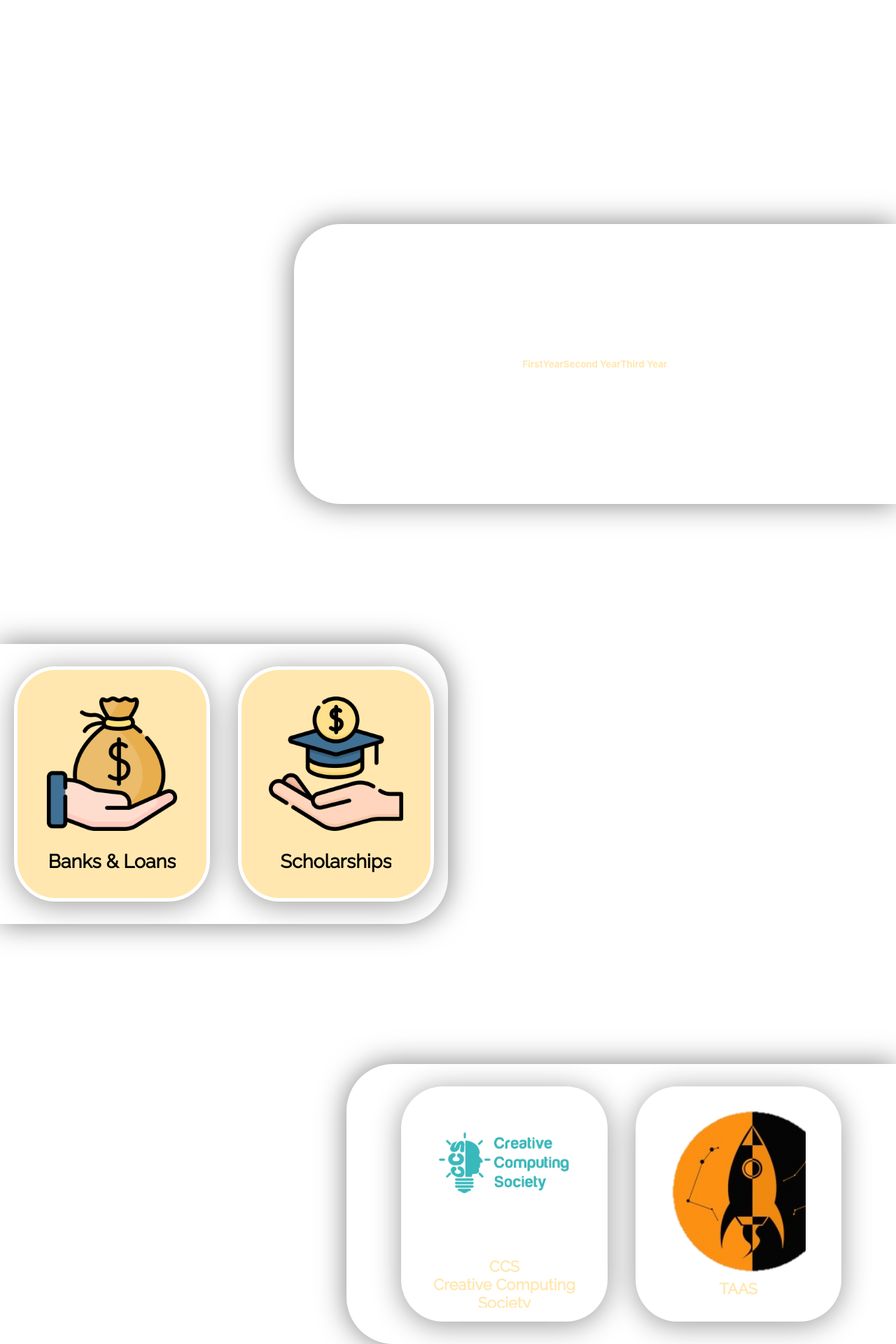
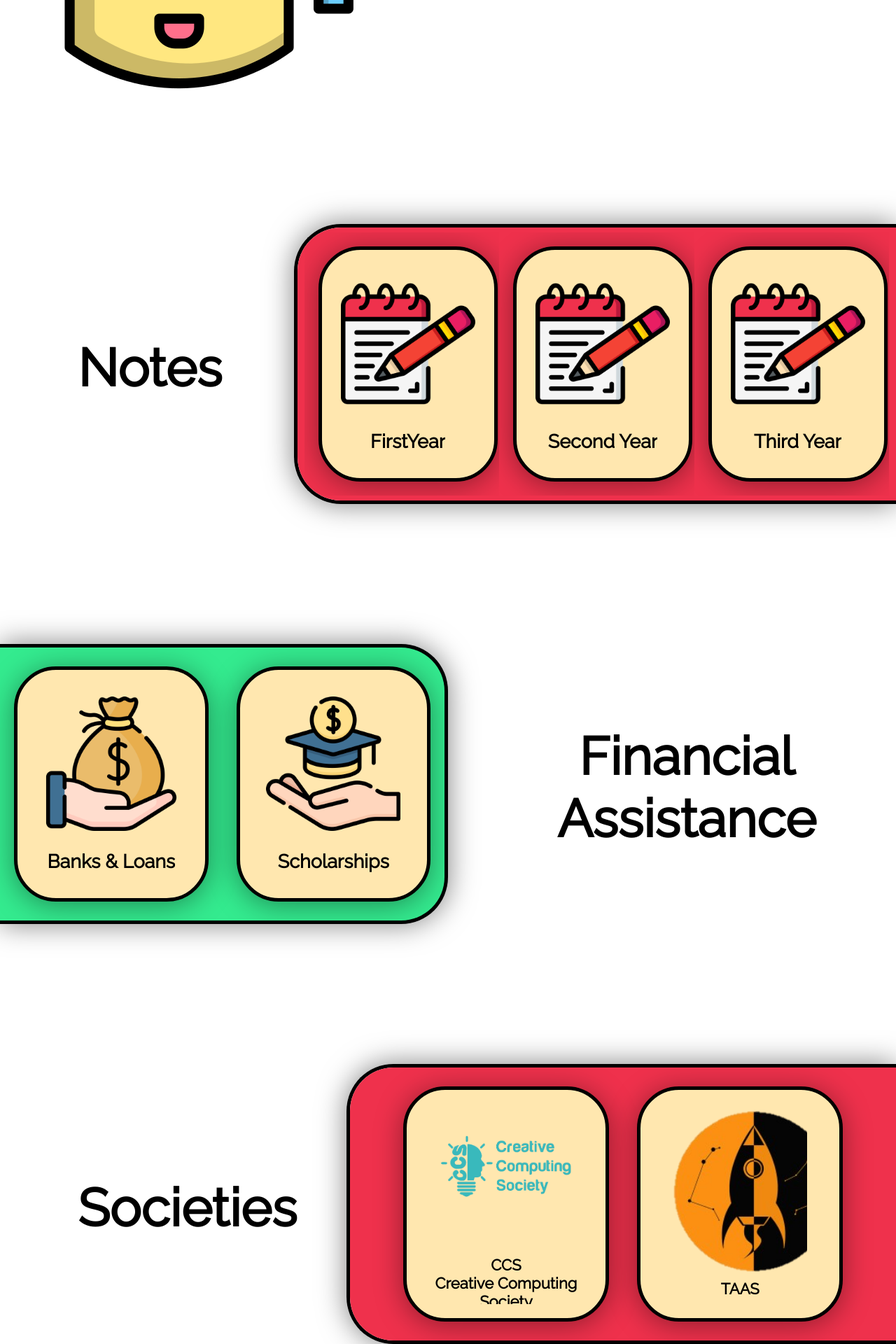
Before and after one commit to Akhil-Sharma-26/code-hunters, a React (Create React App) app in the folder client/: page / in a window 1280 px wide. Shown: the part 480-2400 px from the top of the page at 70% size. Built offline with nearby package versions, Linux system fonts and the light colour scheme.

Commit message:
updated-home

```diff
--- a/client/src/Styles/Home.scss
+++ b/client/src/Styles/Home.scss
@@ -1,17 +1,19 @@
-@import url("https://fonts.googleapis.com/css2?family=Raleway&display=swap");
+@import url('https://fonts.googleapis.com/css2?family=Raleway&display=swap');
 
-.home {
+.home{
+
     // background-color: #2980b9;
     width: 100%;
-  height: 100vh;
-  border: null;
-  border-radius: 0 0 200px 200px;
+    height : 100vh;
+    border : null;
+    border-radius: 0 0 200px 200px  ;
 
     > main {
+
         display: flex;
         flex-direction: column;
         align-items: flex-end;
-    width: 100%;
+        width : 100% ;
         height: 100%;
         justify-content: center;
         padding: 20px;
@@ -20,81 +22,81 @@
 
         > h1 {
             font-size: 60px;
-      font-family: "Raleway", sans-serif;
-      color: white;
+            font-family: 'Raleway', sans-serif;
+            color: black;
             z-index: 1;
             backdrop-filter: blur(2px);
         }
 
         > p {
-      font-family: "Gill Sans", "Gill Sans MT", Calibri, "Trebuchet MS",
-        sans-serif;
+            font-family: 'Gill Sans', 'Gill Sans MT', Calibri, 'Trebuchet MS', sans-serif;
             font-size: 27px;
-      color: white;
+            color: black;
             z-index: 1;
             text-align: right;
             // backdrop-filter: blur(3px);
             // margin-bottom: 70vh;
         }
+
     }
 
-  &::before {
+    &::before{
         content: "";
         width: 90%;
         height: 100%;
         position: absolute;
-    // background: no-repeat left url("../Assets/graduation-cap.png") ;
-    z-index: 0;
+        background: no-repeat left url("../Assets/graduation-cap.png") ;
+        z-index: 0 ;
         // background-image: url("../Assets/1.png");
         // background-repeat: no-repeat;
         // background-position: center;
         // filter: blur( 3px );
-    border-radius: 0 0 200px 200px;
+        border-radius: 0 0 200px 200px  ;
     }
+
+
 }
 
 .home2 {
     width: 100%;
-  height: 100vh;
-  // background-color: white;
-  padding: 500px 0;
+    height : 100vh ;
+    background-color: white;
+    padding: 500px 0 ;
     display: flex;
-  align-items: center;
-  justify-content: right;
-  margin-top: -200px;
+    align-items:center;
+    justify-content:right;
+    margin-top: -200px ;
     // background-image: url("../Assets/3.jpeg");
     // filter: blur(2px);
     // background-size: cover;
-  z-index: -1;
-  color: white;
 
-  > .sidenote {
-    // color: white;
+   > .sidenote{
+    color: red;
     padding: 111px;
     font-size: 75px;
-    margin-bottom: 190px;
-    font-family: "Raleway", sans-serif;
+    margin-bottom: 190px ;
+    font-family: 'Raleway', sans-serif;
     font-weight: 800;
+    color: black;
 
-    // color: white;
    }
 
    > .box {
+
     display: flex;
     align-items: center;
     justify-content: center;
     width: 70vw;
     // background-color: #FFE7AF;
-    // background-color: #EF314C;
-    // background-color: 10415B; // !
-    box-shadow: 0px 0px 40px rgba($color: #000000, $alpha: 0.5);
-    margin-top: -200px;
+    background-color: #EF314C;
+    box-shadow:  0px 0px 40px rgba($color: #000000, $alpha: 0.5);
+    margin-top: -200px ;
     height: 50vh;
-    border-radius: 67px 0 0 67px;
+    border-radius: 67px 0 0 67px  ;
     z-index: 1;
     // border-style: none;
     padding: 10px;
-    // border: 5px solid white;
+    border: 5px solid black;
     border-right: none;
 
     // > img {
@@ -113,41 +115,38 @@
     //     // backdrop-filter: blur(2px);
 
     //     > p {
-    //         color : white;
+    //         color : black;
     //         letter-spacing: 2px ;
     //         word-spacing: 5px ;
     //         font-family: 'Gill Sans', 'Gill Sans MT', Calibri, 'Trebuchet MS', sans-serif;
     //     }
   //    }
-
+    >.link{
     > div {
         display: flex;
             flex-direction: column;
             align-items: center;
             justify-content: center;
-      padding: 20px;
-      width: 23vw;
+            // padding: 20px;
+            width: 20vw;;
             // background-color: #58C4C3;
-      margin: 20px;
+            margin: 20px ;
             height: 42vh;
             border-radius: 60px;
             box-shadow: 0px 5px 40px rgba($color: #000000, $alpha: 0.4);
-      // background-color: #FFE7AF;
-      // border: 5px solid white;
+            background-color: #FFE7AF;
+            border: 5px solid black;
             // padding: 50px;;
-
             > .pic1 {
                 background-image: url("../Assets/notes.png");
                 width: 15vw;
                 height: 25vh;
-        background-size: contain;
+                background-size:contain;
                 background-repeat: no-repeat;
                 border-radius: 10px;
                 // padding: 10px;
                 margin-top: 0px;
                 margin-bottom: 10px;
-        color: white;
-        align-content: center;
             }
             > .pic2 {
                 background-image: url("../Assets/notes.png");
@@ -171,27 +170,33 @@
                 margin-top: 0px;
                 margin-bottom: 10px;
             }
-      > h5 {
+            > h5{
                 font-size: 27px;
-        font-family: "Raleway", sans-serif;
+                font-family: 'Raleway', sans-serif; ;
                 margin-top: 10px;
+            }
+
+    }
+}
+    >.link{
+    > div:hover{
+
+        animation: imgUp 0.2s linear 2 alternate;
+
+        @keyframes imgUp {
+            to {
+                transform: translateY(  -10px );
+            }
+        }
+    }}
+
     }
 }
 
-    > div:hover {
-      animation: imgUp 0.2s linear 2 alternate;
-      @keyframes imgUp {
-        to {
-          transform: translateY(-10px);
-        }
-      }
-    }
-  }
-}
 
 @keyframes imgUp {
     to {
-    transform: translateY(-10px);
+        transform: translateY( - 10px );
     }
 }
 
@@ -215,10 +220,10 @@
 
 //         > h1 {
 //             text-transform: uppercase;
-//             border-bottom: 2px white;
+//             border-bottom: 2px black;
 //             padding : 4px ;
 //             // width: 50px;
-//             color: white;
+//             color: black;
 //         }
 
 //         > p {
@@ -233,46 +238,48 @@
 
 .home3 {
     width: 100%;
-  height: 100vh;
-  // background-color: white;
-  padding: 500px 0;
+    height : 100vh ;
+    background-color: white;
+    padding: 500px 0 ;
     display: flex;
-  align-items: center;
-  justify-content: left;
-  margin-top: -400px;
+    align-items:center;
+    justify-content:left;
+    margin-top: -400px ;
     // background-image: url("../Assets/3.jpeg");
     // filter: blur(2px);
     // background-size: cover;
     z-index: -1;
 
-  > .sidenote {
+   > .sidenote{
     color: red;
     padding: 111px;
     font-size: 75px;
-    margin-bottom: 190px;
-    font-family: "Raleway", sans-serif;
+    margin-bottom: 190px ;
+    font-family: 'Raleway', sans-serif;
     font-weight: 800;
-    color: white;
+    color: black;
     // margin-right: -20px;
     margin-left: 45px;
     text-align: center;
+
    }
 
    > .box {
+
     display: flex;
     align-items: center;
     justify-content: center;
     width: 50vw;
     // background-color: #FFE7AF;
-    // background-color: #34EB8F;
-    box-shadow: 0px 0px 40px rgba($color: #000000, $alpha: 0.5);
-    margin-top: -200px;
+    background-color: #34EB8F;
+    box-shadow:  0px 0px 40px rgba($color: #000000, $alpha: 0.5);
+    margin-top: -200px ;
     height: 50vh;
-    border-radius: 0 67px 67px 0;
+    border-radius: 0 67px 67px 0  ;
     z-index: 1;
     // border-style: none;
     padding: 0px;
-    // border: 5px solid white;
+    border: 5px solid black;
     border-left: none;
 
     // > img {
@@ -291,7 +298,7 @@
     //     // backdrop-filter: blur(2px);
 
     //     > p {
-    //         color : white;
+    //         color : black;
     //         letter-spacing: 2px ;
     //         word-spacing: 5px ;
     //         font-family: 'Gill Sans', 'Gill Sans MT', Calibri, 'Trebuchet MS', sans-serif;
@@ -304,21 +311,21 @@
             align-items: center;
             justify-content: center;
             padding: 20px;
-      width: 23vw;
+            width: 23vw;;
             // background-color: #58C4C3;
-      margin: 20px;
+            margin: 20px ;
             height: 42vh;
             border-radius: 60px;
             box-shadow: 0px 5px 40px rgba($color: #000000, $alpha: 0.4);
-      background-color: #ffe7af;
-      border: 5px solid white;
+            background-color: #FFE7AF;
+            border: 5px solid black;
             // padding: 50px;;
 
             > .pic1 {
                 background-image: url("../Assets/money.png");
                 width: 15vw;
                 height: 25vh;
-        background-size: contain;
+                background-size:contain;
                 background-repeat: no-repeat;
                 border-radius: 10px;
                 // padding: 10px;
@@ -336,73 +343,80 @@
                 margin-top: 0px;
                 margin-bottom: 10px;
             }
-      > h5 {
+            > h5{
                 font-size: 27px;
-        font-family: "Raleway", sans-serif;
-        margin-top: 10px;
+                font-family: 'Raleway', sans-serif;
+                margin-top : 10px;
                 // paddi
-      }
+
             }
 
-    > div:hover {
+    }
+
+    > div:hover{
+
         animation: imgUp 0.2s linear 2 alternate;
 
         @keyframes imgUp {
             to {
-          transform: translateY(-10px);
-        }
-      }
+                transform: translateY(  -10px );
             }
         }
     }
 
-@keyframes imgUp {
-  to {
-    transform: translateY(-10px);
     }
 }
 
+
+@keyframes imgUp {
+    to {
+        transform: translateY( - 10px );
+    }
+}
+
+
 .home4 {
     width: 100%;
-  height: 100vh;
-  // background-color: white;
-  padding: 500px 0;
+    height : 100vh ;
+    background-color: white;
+    padding: 500px 0 ;
     display: flex;
-  align-items: center;
-  justify-content: right;
-  margin-top: -400px;
+    align-items:center;
+    justify-content:right;
+    margin-top: -400px ;
     // background-image: url("../Assets/3.jpeg");
     // filter: blur(2px);
     // background-size: cover;
     z-index: -1;
 
-  > .sidenote {
+   > .sidenote{
     color: red;
     padding: 111px;
     font-size: 75px;
-    margin-bottom: 190px;
-    font-family: "Raleway", sans-serif;
+    margin-bottom: 190px ;
+    font-family: 'Raleway', sans-serif;
     font-weight: 800;
-    color: white;
+    color: black;
    }
 
    > .box {
+
     display: flex;
     align-items: center;
     justify-content: center;
     width: 70vw;
     // background-color: #FFE7AF;
-    // background-color: #0BCEDE;
-    box-shadow: 0px 0px 40px rgba($color: #000000, $alpha: 0.5);
-    margin-top: -200px;
+    background-color: #0BCEDE;
+    box-shadow:  0px 0px 40px rgba($color: #000000, $alpha: 0.5);
+    margin-top: -200px ;
     height: 50vh;
-    border-radius: 67px 0 0 67px;
+    border-radius: 67px 0 0 67px  ;
     z-index: 1;
     // border-style: none;
     padding: 10px;
-    // border: 5px solid white;
+    border: 5px solid black;
     border-right: none;
-    // background-color: #EF314C;
+    background-color: #EF314C;
 
     // > img {
     //     width: 30%;
@@ -420,7 +434,7 @@
     //     // backdrop-filter: blur(2px);
 
     //     > p {
-    //         color : white;
+    //         color : black;
     //         letter-spacing: 2px ;
     //         word-spacing: 5px ;
     //         font-family: 'Gill Sans', 'Gill Sans MT', Calibri, 'Trebuchet MS', sans-serif;
@@ -433,21 +447,22 @@
             align-items: center;
             justify-content: center;
             padding: 20px;
-      width: 23vw;
+            width: 23vw;;
             // background-color: #58C4C3;
-      margin: 20px;
+            margin: 20px ;
             height: 42vh;
             border-radius: 60px;
             box-shadow: 0px 5px 40px rgba($color: #000000, $alpha: 0.4);
-      // background-color: #FFE7AF;
+            background-color: #FFE7AF;
             // padding: 50px;;
-      // border: 5px solid white;
+            border: 5px solid black;
+
 
             > .pic1 {
                 background-image: url("../Assets/ccs_logo.png");
                 width: 15vw;
                 height: 25vh;
-        background-size: contain;
+                background-size:contain;
                 background-repeat: no-repeat;
                 border-radius: 10px;
                 // padding: 10px;
@@ -466,13 +481,14 @@
                 margin-top: 0px;
                 margin-bottom: 10px;
             }
-      > h5 {
+            > h5{
                 font-size: 20px;
-        font-family: "Raleway", sans-serif;
+                font-family: 'Raleway', sans-serif;
                 text-align: center;
                 // animation: typing 3s steps(40) 1s infinite;
 
                 > a {
+
                     @keyframes typing {
                         from {
                             width: 0;
@@ -483,73 +499,81 @@
                     }
 
                     font-size: 22px;
-          font-family: "Raleway", sans-serif;
+                    font-family: 'Raleway' , sans-serif;
                     text-align: right;
+
+                }
+
+            }
+
+    }
+
+    > div:hover{
+
+        animation: imgUp 0.2s linear 2 alternate;
+
+        @keyframes imgUp {
+            to {
+                transform: translateY(  -10px );
             }
         }
     }
 
-    > div:hover {
-      animation: imgUp 0.2s linear 2 alternate;
+    }
+}
+
 
 @keyframes imgUp {
     to {
-          transform: translateY(-10px);
-        }
-      }
-    }
-  }
-}
-
-@keyframes imgUp {
-  to {
-    transform: translateY(-10px);
+        transform: translateY( - 10px );
     }
 }
 
 .home5 {
     width: 100%;
-  height: 100vh;
-  // background-color: white;
-  padding: 500px 0;
+    height : 100vh ;
+    background-color: white;
+    padding: 500px 0 ;
     display: flex;
-  align-items: center;
-  justify-content: left;
-  margin-top: -400px;
+    align-items:center;
+    justify-content:left;
+    margin-top: -400px ;
     // background-image: url("../Assets/3.jpeg");
     // filter: blur(2px);
     // background-size: cover;
     z-index: -1;
 
-  > .sidenote {
+   > .sidenote{
     color: red;
     padding: 111px;
     font-size: 75px;
-    margin-bottom: 190px;
-    font-family: "Raleway", sans-serif;
+    margin-bottom: 190px ;
+    font-family: 'Raleway', sans-serif;
     font-weight: 800;
-    color: white;
+    color: black;
     // margin-right: 20px;
     margin-left: -45px;
     text-align: center;
     padding-right: 0px;
+
    }
 
    > .box {
+
     display: flex;
     align-items: center;
     justify-content: center;
     width: 70vw;
     // background-color: #FFE7AF;
-    // background-color: #34EB8F;
-    box-shadow: 0px 0px 40px rgba($color: #000000, $alpha: 0.5);
-    margin-top: -200px;
+    background-color: #34EB8F;
+    box-shadow:  0px 0px 40px rgba($color: #000000, $alpha: 0.5);
+    margin-top: -200px ;
     height: 50vh;
-    border-radius: 0 67px 67px 0;
+    border-radius: 0 67px 67px 0  ;
     z-index: 1;
     // border-style: none;
     padding: 0px;
-    // border: 5px solid white;
+    border: 5px solid black;
     border-left: none;
 
     // > img {
@@ -568,7 +592,7 @@
     //     // backdrop-filter: blur(2px);
 
     //     > p {
-    //         color : white;
+    //         color : black;
     //         letter-spacing: 2px ;
     //         word-spacing: 5px ;
     //         font-family: 'Gill Sans', 'Gill Sans MT', Calibri, 'Trebuchet MS', sans-serif;
@@ -581,21 +605,21 @@
             align-items: center;
             justify-content: center;
             padding: 20px;
-      width: 23vw;
+            width: 23vw;;
             // background-color: #58C4C3;
-      margin: 20px;
+            margin: 20px ;
             height: 42vh;
             border-radius: 60px;
             box-shadow: 0px 5px 40px rgba($color: #000000, $alpha: 0.4);
-      background-color: #ffe7af;
-      border: 5px solid white;
+            background-color: #FFE7AF;
+            border: 5px solid black;
             // padding: 50px;;
 
             > .pic1 {
                 background-image: url("../Assets/MIcrodoft.png");
                 width: 15vw;
                 height: 25vh;
-        background-size: contain;
+                background-size:contain;
                 background-repeat: no-repeat;
                 background-position: center;
                 // border-radius: 0px;
@@ -621,193 +645,98 @@
                 background-image: url("../Assets/CODENINJAS.png");
                 width: 15vw;
                 height: 26vh;
-        background-size: cover;
+                background-size:cover;
                 background-repeat: no-repeat;
                 border-radius: 10px;
                 // padding: 10px;
                 margin-top: 0px;
                 margin-bottom: 20px;
             }
-      > h5 {
+            > h5{
                 font-size: 27px;
-        font-family: "Raleway", sans-serif;
-        margin-top: 10px;
+                font-family: 'Raleway', sans-serif;
+                margin-top : 10px;
                 text-align: center;
                 // paddi
             }
+
     }
 
-    > div:hover {
+    > div:hover{
+
         animation: imgUp 0.2s linear 2 alternate;
 
         @keyframes imgUp {
             to {
-          transform: translateY(-10px);
-        }
-      }
+                transform: translateY(  -10px );
             }
         }
     }
 
+    }
+}
+
+
 @keyframes imgUp {
     to {
-    transform: translateY(-10px);
+        transform: translateY( - 10px );
     }
 }
 
 .home6 {
     width: 100%;
-  height: 70vh;
-  // background-color: white;
-  padding: 500px 0;
+    height : 70vh ;
+    background-color: white;
+    padding: 500px 0 ;
     display: flex;
-  align-items: center;
-  justify-content: right;
-  margin-top: -400px;
+    align-items:center;
+    justify-content:right;
+    margin-top: -400px ;
     // background-image: url("../Assets/3.jpeg");
     // filter: blur(2px);
     // background-size: cover;
     z-index: -1;
     padding-bottom: 201px;
 
-  > .sidenote {
-    color: white;
+   > .sidenote{
+    color: red;
     padding: 111px;
     font-size: 75px;
-    margin-bottom: 190px;
-    font-family: "Raleway", sans-serif;
+    margin-bottom: 190px ;
+    font-family: 'Raleway', sans-serif;
     font-weight: 800;
-    color: white;
+    color: black;
     // padding-right: 0px;
     text-align: center;
    }
 
    > .box {
+
     display: flex;
     align-items: center;
     justify-content: center;
     width: 70vw;
-    // background-color: #0BCEDE;
-    box-shadow: 0px 0px 40px rgba($color: #000000, $alpha: 0.5);
-    margin-top: -200px;
+    background-color: #0BCEDE;
+    box-shadow:  0px 0px 40px rgba($color: #000000, $alpha: 0.5);
+    margin-top: -200px ;
     height: 50vh;
-    border-radius: 67px 0 0 67px;
+    border-radius: 67px 0 0 67px  ;
     z-index: 1;
     // border-style: none;
     padding: 10px;
-    // border: 5px solid white;
+    border: 5px solid black;
     border-right: none;
-    // background-color: #EF314C;
+    background-color: #EF314C;
 
     > p {
-      font-family: "Raleway", sans-serif;
+        font-family: 'Raleway', sans-serif;
         margin: 10px;
         letter-spacing: 1px;
         word-spacing: 5px;
-      font-size: 20px;
+        font-size:20px;
         font-weight: bold;
         text-align: center;
-      color: #ffe7af;
+    }
+
     }
 }
-}
-.scroll {
-  height: 100vh;
-  //   background-image: url('../Assets/94b09381881491.5d0c8dfda928a.jpg');
-  background-image: url("../Assets/background_home.webp");
-  background-size: cover; /* Adjust the background size as per your requirements */
-  overflow-y: scroll;
-  //   background-blend-mode: ;
-  overflow: auto;
-}
-.scroll::-webkit-scrollbar {
-    width: 1px; /* Set the width of the scrollbar */
-  }
-
-  .scroll::-webkit-scrollbar-thumb {
-    background-color: transparent; /* Set the color of the thumb */
-  }
-
-  .scroll::-webkit-scrollbar-track {
-    background-color: transparent; /* Set the color of the track */
-  }
-.home2 {
-  .sidenote {
-    a {
-      color: white; /* Set your desired color here */
-    }
-  }
-  .box {
-    .note1,
-    .note2,
-    .note3 {
-      h5 {
-        a {
-          color: #ffe7af; // Set your desired color here
-        }
-      }
-    }
-  }
-}
-.home3 {
-  .sidenote {
-    a {
-      color: white;
-    }
-  }
-  // COlor not changing
-
-  .box {
-    .note1 {
-      .pic1 {
-        h5 {
-          a {
-            color: white;
-          }
-        }
-      }
-    }
-  }
-}
-.home4 {
-  .sidenote {
-    a {
-      color: white;
-    }
-  }
-}
-.home5 {
-  .sidenote {
-    a {
-      color: white;
-    }
-  }
-  .box {
-    .note1 {
-      .pic1 {
-        h5 {
-          a {
-            color: white; // Set your desired color here
-          }
-        }
-      }
-    }
-  }
-}
-.home6 {
-  .sidenote {
-    a {
-      color: white;
-    }
-  }
-}
-.home4 {
-  .box {
-    .note1,
-    .note2 {
-      h5 a {
-        color: #ffe7af; // Set your desired color here
-      }
-    }
-  }
-}
```
Lines whose indentation alone changed are shown as unchanged.
